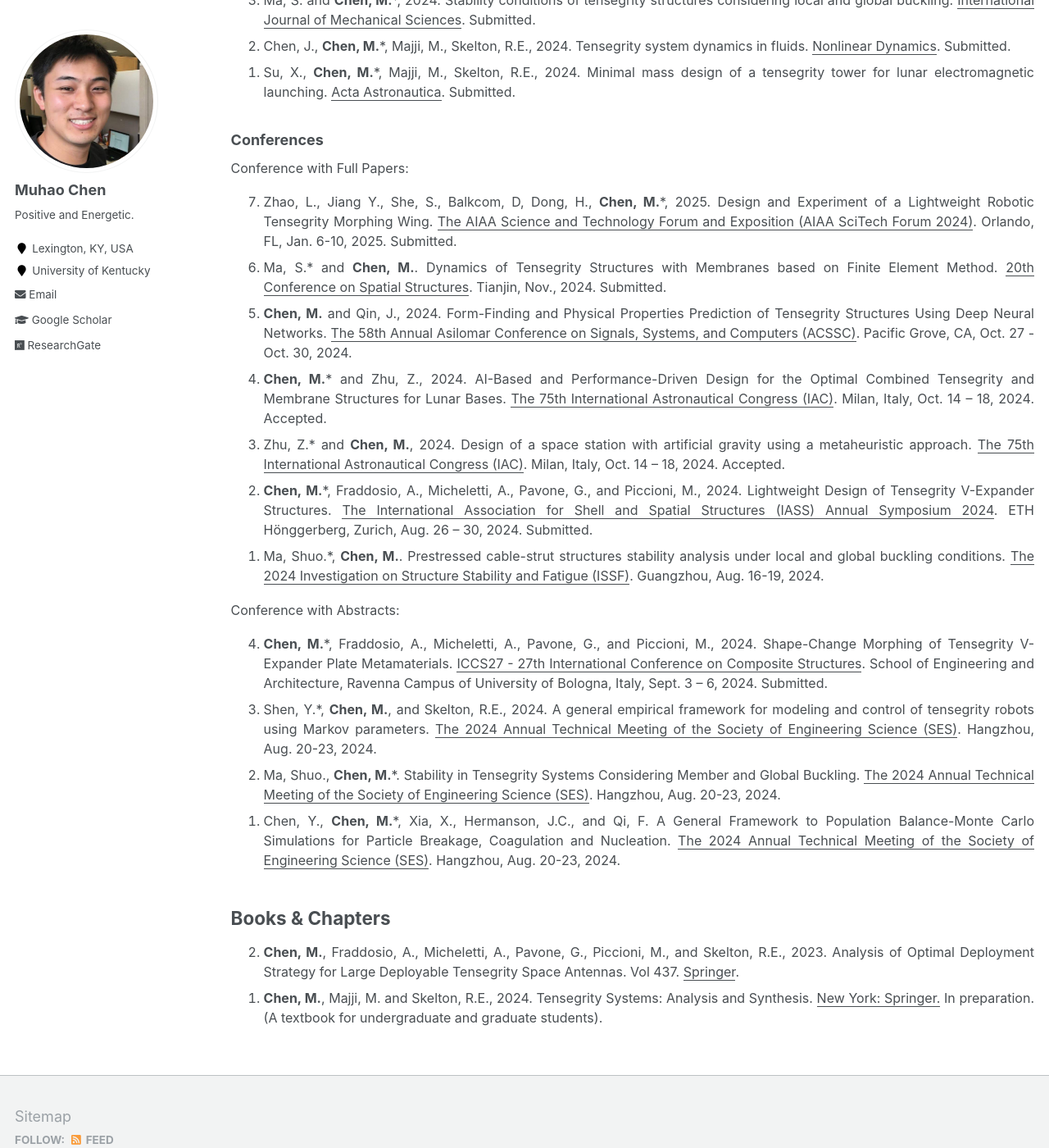
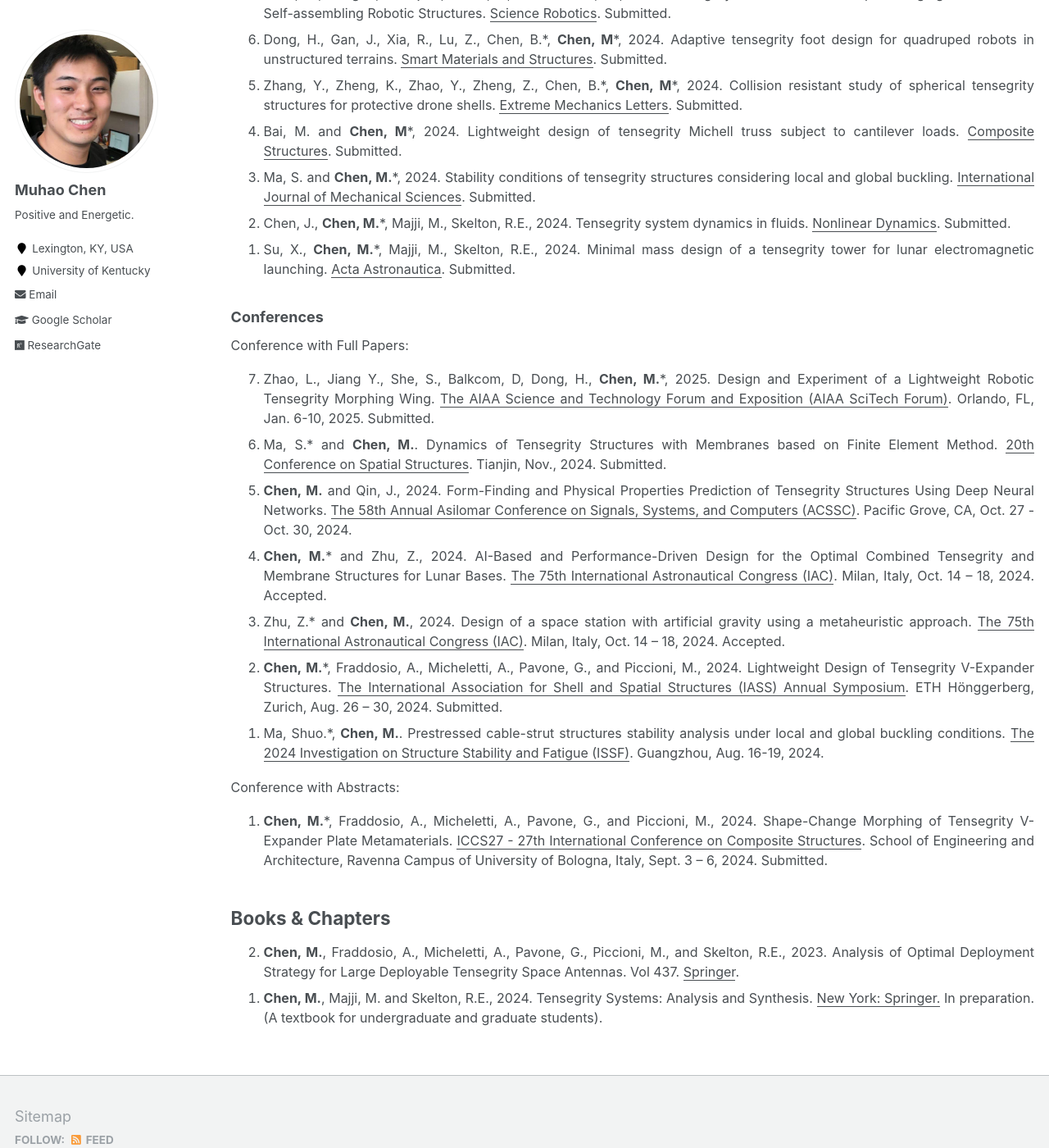
Before and after one commit to Muhao-Chen/muhao-chen.github.io, a Jekyll site: the page built from _pages/publication.md, in a window 1280 px wide and 1400 px high, scrolled down 4294 px. Shown: the whole window at 82% size. Built offline with Jekyll 4.4.1, drawn with Linux system fonts in a browser that asks for light colours; some of the changed text lies outside the part shown.

Commit message:
Update publication.md

```diff
--- a/_pages/publication.md
+++ b/_pages/publication.md
@@ -50,7 +50,7 @@ Conference with Full Papers:
 <li><strong>Chen, M.</strong>*, Shen, Y., and Skelton, R.E. Model-Based and Markov Data-Based Linearized Tensegrity Dynamics and Analysis of Morphing Airfoils. <u>The AIAA Science and Technology Forum and Exposition (AIAA SciTech Forum 2024)</u>. Orlando, FL, Jan. 8-12, 2024.</li>
 <li>Shen, Y.*, <strong>Chen, M.</strong>, Majji, M. and Skelton, R.E, 2023. An Efficient q-Markov Covariance Equivalent Realization Approach to System Identification. <u>The 22nd World Congress of the International Federation of Automatic Control (IFAC)</u>. July 9–14, 2023, Yokohama, Japan.</li>
 <li><strong>Chen, M.</strong>, Fraddosio, A., Micheletti, A., Pavone, G.*, Piccioni, M., and Skelton, R.E., 2023. Analysis of Optimal Deployment Strategy for Large Deployable Tensegrity Space Antennas. <u>IWSS - Italian Workshop on Shell and Spatial Structures.</u> Turin, June 26-28, 2023.</li>
-<!-- <li>Yazbeck, R., Fernandes, R., <strong>Chen, M.</strong>, El-Borgi, S., Boyd, J., Lagoudas, D. Adaptive Bandgap Formation in a Periodic Tensegrity Structure, 2023. <u>ASME's 1st Annual Aerospace Structures, Structural Dynamics, and Materials Conference (SSDM)</u>. San Diego, CA, June 19 - 21, 2023.</li> -->
+<!-- <li>Yazbeck, R., Fernandes, R., <strong>Chen, M.</strong>, El-Borgi, S., Boyd, J., Lagoudas, D. Adaptive Bandgap Formation in a Periodic Tensegrity Structure, 2023. <u> ASME's 1st Annual Aerospace Structures, Structural Dynamics, and Materials Conference (SSDM)</u>. San Diego, CA, June 19 - 21, 2023.</li> -->
 <li>Shen, Y., <strong>Chen, M.</strong>*, and Skelton, R.E., 2023. Optimal simulation model for tensegrity systems in the presence of finite precision computing. <u>The 21st European Control Conference (ECC)</u>. Bucharest, Romania, June 13 - 16, 2023.</li>
 <li>Ma, S., Lu, K., <strong>Chen, M.</strong>* and Skelton, R.E., 2022. Deployment Analysis of A Clustered Tensegrity Hyperbolic Paraboloid Cable Net. <u>IASS Annual Symposium Affiliated with 13th APCS</u>. Beijing, China, Sept. 19-22, 2022.</li>
 <li>Ma, S., <strong>Chen, M.</strong>*, Peng, Z., Yuan, X., and Skelton, R.E., 2022. Statics of Tensegrity Systems with Arbitrary Rigid Bodies. <u>IASS Annual Symposium Affiliated with 13th APCS</u>. Beijing, China, Sept. 19-22, 2022.</li>
@@ -87,7 +90,7 @@ Conference with Abstracts:
 <ol reversed>
 <li> Zhang, G., <strong>Chen, M.</strong>*, Chen, D., Shen, Y.*, 2024. Lightweight designs of simply supported tensegrity structures and their applications to bridges. <u>Composite Structures</u>. Submitted. </li>
 <li> Yazbeck, R., El-Borgi, S., Boyd, J.G.*, <strong>Chen, M.</strong>, Lagoudas, D.C., 2024. Non-dimensional linear analysis of one-dimensional wave propagation in D-bar tensegrity structures. <u>Composite Structures</u>. Submitted. </li>
-<li> Zheng, K., Zhang, Y., Zhang, Z., Yang, Y., Chen, B.*, <strong>Chen, M</strong>*, 2024. Design and analysis of tensegrity D-bar based metamaterials with negative Poisson’s ratio. <u>Mechanics Research Communications</u>. Submitted. </li>
+<li> Zheng, K., Zhang, Y., Zhang, Z., Yang, Y., Chen, B.*, <strong>Chen, M</strong>*, 2024. Design and analysis of tensegrity D-bar based metamaterials with negative Poisson's ratio. <u>Mechanics Research Communications</u>. Submitted. </li>
 <li> Zhao, L.*, Jiang Y., <strong>Chen, M.</strong>, Bekris, K., and Balkcom, D.*, 2024. Tensegrity-Blocks: Modular Shape-changing Blocks Enable Self-assembling Robotic Structures. <u>Science Robotics</u>. Submitted. </li>
 <li> Dong, H., Gan, J., Xia, R., Lu, Z., Chen, B.*, <strong>Chen, M</strong>*, 2024. Adaptive tensegrity foot design for quadruped robots in unstructured terrains. <u>Smart Materials and Structures</u>. Submitted. </li>
 <li> Zhang, Y., Zheng, K., Zhao, Y., Zheng, Z., Chen, B.*, <strong>Chen, M</strong>*, 2024. Collision resistant study of spherical tensegrity structures for protective drone shells. <u>Extreme Mechanics Letters</u>. Submitted. </li>
@@ -108,15 +111,15 @@ Conference with Abstracts:
 <font size=3>
 Conference with Full Papers:
 <ol reversed>
-<li> Zhao, L., Jiang Y., She, S., Balkcom, D, Dong, H., <strong>Chen, M.</strong>*, 2025. Design and Experiment of a Lightweight Robotic Tensegrity Morphing Wing. <u>The AIAA Science and Technology Forum and Exposition (AIAA SciTech Forum 2024)</u>. Orlando, FL, Jan. 6-10, 2025. Submitted. </li>
+<li> Zhao, L., Jiang Y., She, S., Balkcom, D, Dong, H., <strong>Chen, M.</strong>*, 2025. Design and Experiment of a Lightweight Robotic Tensegrity Morphing Wing. <u>The AIAA Science and Technology Forum and Exposition (AIAA SciTech Forum)</u>. Orlando, FL, Jan. 6-10, 2025. Submitted. </li>
 <!-- <li> Xu, Y., <strong>Chen, M.</strong>*, 2024. The Minimal Mass Tensegrity Solutions to Compressive and Tensile Loads. <u>International Mechanical Engineering Congress & Exposition (IMECE)</u>. Portland, OR, Nov. 17 – 21, 2024. Submitted. </li> -->
 <li> Ma, S.* and <strong>Chen, M.</strong>. Dynamics of Tensegrity Structures with Membranes based on Finite Element Method. <u>20th Conference on Spatial Structures</u>. Tianjin, Nov., 2024. Submitted.</li>
 <li> <strong>Chen, M.</strong> and Qin, J., 2024. Form-Finding and Physical Properties Prediction of Tensegrity Structures Using Deep Neural Networks. <u>The 58th Annual Asilomar Conference on Signals, Systems, and Computers (ACSSC)</u>. Pacific Grove, CA, Oct. 27 - Oct. 30, 2024. </li>
 <li><strong>Chen, M.</strong>* and Zhu, Z., 2024. AI-Based and Performance-Driven Design for the Optimal Combined Tensegrity and Membrane Structures for Lunar Bases. <u>The 75th International Astronautical Congress (IAC)</u>. Milan, Italy, Oct. 14 – 18, 2024. Accepted. </li>
 <li>Zhu, Z.* and <strong>Chen, M.</strong>, 2024. Design of a space station with artificial gravity using a metaheuristic approach. <u>The 75th International Astronautical Congress (IAC)</u>. Milan, Italy, Oct. 14 – 18, 2024. Accepted. </li>
-<li><strong>Chen, M.</strong>*, Fraddosio, A., Micheletti, A., Pavone, G., and Piccioni, M., 2024. Lightweight Design of Tensegrity V-Expander Structures. <u>The International Association for Shell and Spatial Structures (IASS) Annual Symposium 2024</u>. ETH Hönggerberg, Zurich, Aug. 26 – 30, 2024. Submitted. </li>
+<li><strong>Chen, M.</strong>*, Fraddosio, A., Micheletti, A., Pavone, G., and Piccioni, M., 2024. Lightweight Design of Tensegrity V-Expander Structures. <u>The International Association for Shell and Spatial Structures (IASS) Annual Symposium</u>. ETH Hönggerberg, Zurich, Aug. 26 – 30, 2024. Submitted. </li>
 <li> Ma, Shuo.*, <strong>Chen, M.</strong>. Prestressed cable-strut structures stability analysis under local and global buckling conditions. <u>The 2024 Investigation on Structure Stability and Fatigue (ISSF)</u>. Guangzhou, Aug. 16-19, 2024.</li>
-<!-- <li> Chen, Y., <strong>Chen, M.</strong>, Xia, X.*, Hermanson, J.C., and Qi, F. An Efficient Approach to Solving the Coagulation Population Balance Equation through Weighted Particle Reconstruction. <u>The 16th International Conference on Gas–Liquid and Gas–Liquid–Solid Reactor Engineering (GLS-16)</u>. Dresden, Germany, Sept. 2-5, 2024. Accepted.</li> -->
+<!-- <li> Chen, Y., <strong>Chen, M.</strong>, Xia, X.*, Hermanson, J.C., and Qi, F. An Efficient Approach to Solving the Coagulation Population Balance Equation through Weighted Particle Reconstruction. <u>The 16th International Conference on Gas-Liquid and Gas–Liquid–Solid Reactor Engineering (GLS-16)</u>. Dresden, Germany, Sept. 2-5, 2024. Accepted.</li> -->
 <!-- <li><strong>Chen, M.</strong>*, Shen, Y., and Skelton, R.E. The Optimal Dynamical Model for 3D Tensegrity Morphing Airfoils. <u>ASCE Earth & Space 2024</u>. April 15-18, 2024, Miami, FL.</li> -->
 <!-- <li> <strong>Chen, M.</strong>*, Shen, Y., Skelton, R.E. The Optimal Dynamical Model for High-Dimensional Aerospace Structures. <u>ASME's International Mechanical Engineering Congress & Exposition (IMECE)</u>. New Orleans, LA. Oct. 29 – Nov. 2, 2023. Accepted. </li> -->
 </ol>
@@ -125,9 +128,6 @@ Conference with Abstracts:
 <!-- <li><strong>Chen, M.</strong>*, Fraddosio, A., Micheletti, A., Pavone, G., and Piccioni, M., 2024. Integrating Structural Design and Control: Efficient Deployment Strategies for Tensegrity-Based Space Antennas. <u>The 75th International Astronautical Congress (IAC)</u>. Milan, Italy, Oct. 14 – 18, 2024. Submitted. </li>  -->
 <!-- <li>Zhu, Z.*, <strong>Chen, M.</strong>, 2024. Simulating Gravity by Rotation in Space Station Design: A Multi-Objective and Metaheuristic Approach. <u>XXVIII Conference of the Ibero-American Society of Digital Graphics (SIGraDi 2024)</u>. The iNSTITUTE FOR BiODiGITAL ARCHITECTURE & GENETICS (iBAG), Universitat Internacional de Catalunya, Barcelona, Spain, Nov. 13 – 15, 2024. Submitted. </li>  -->
 <li><strong>Chen, M.</strong>*, Fraddosio, A., Micheletti, A., Pavone, G., and Piccioni, M., 2024. Shape-Change Morphing of Tensegrity V-Expander Plate Metamaterials. <u>ICCS27 - 27th International Conference on Composite Structures</u>. School of Engineering and Architecture, Ravenna Campus of University of Bologna, Italy, Sept. 3 – 6, 2024. Submitted. </li>
-<li> Shen, Y.*, <strong>Chen, M.</strong>, and Skelton, R.E., 2024. A general empirical framework for modeling and control of tensegrity robots using Markov parameters. <u>The 2024 Annual Technical Meeting of the Society of Engineering Science (SES)</u>. Hangzhou, Aug. 20-23, 2024.</li>
-<li> Ma, Shuo., <strong>Chen, M.</strong>*. Stability in Tensegrity Systems Considering Member and Global Buckling. <u>The 2024 Annual Technical Meeting of the Society of Engineering Science (SES)</u>. Hangzhou, Aug. 20-23, 2024.</li>
-<li> Chen, Y., <strong>Chen, M.</strong>*, Xia, X., Hermanson, J.C., and Qi, F. A General Framework to Population Balance-Monte Carlo Simulations for Particle Breakage, Coagulation and Nucleation. <u>The 2024 Annual Technical Meeting of the Society of Engineering Science (SES)</u>. Hangzhou, Aug. 20-23, 2024.</li>
 </ol>
 </font>
 
```
Also changed, not shown: other parts of _pages/publication.md (+4 -1 lines).
